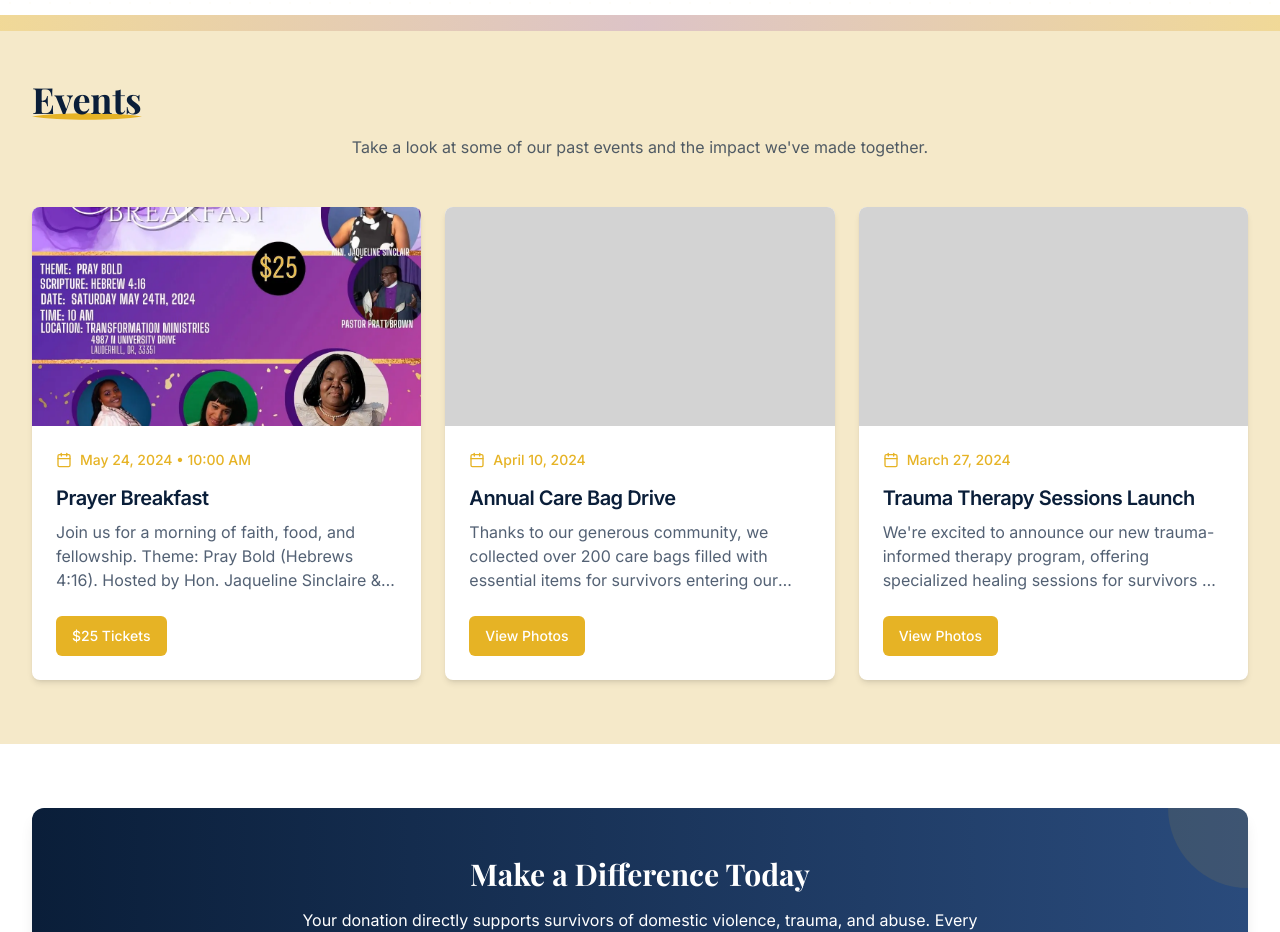
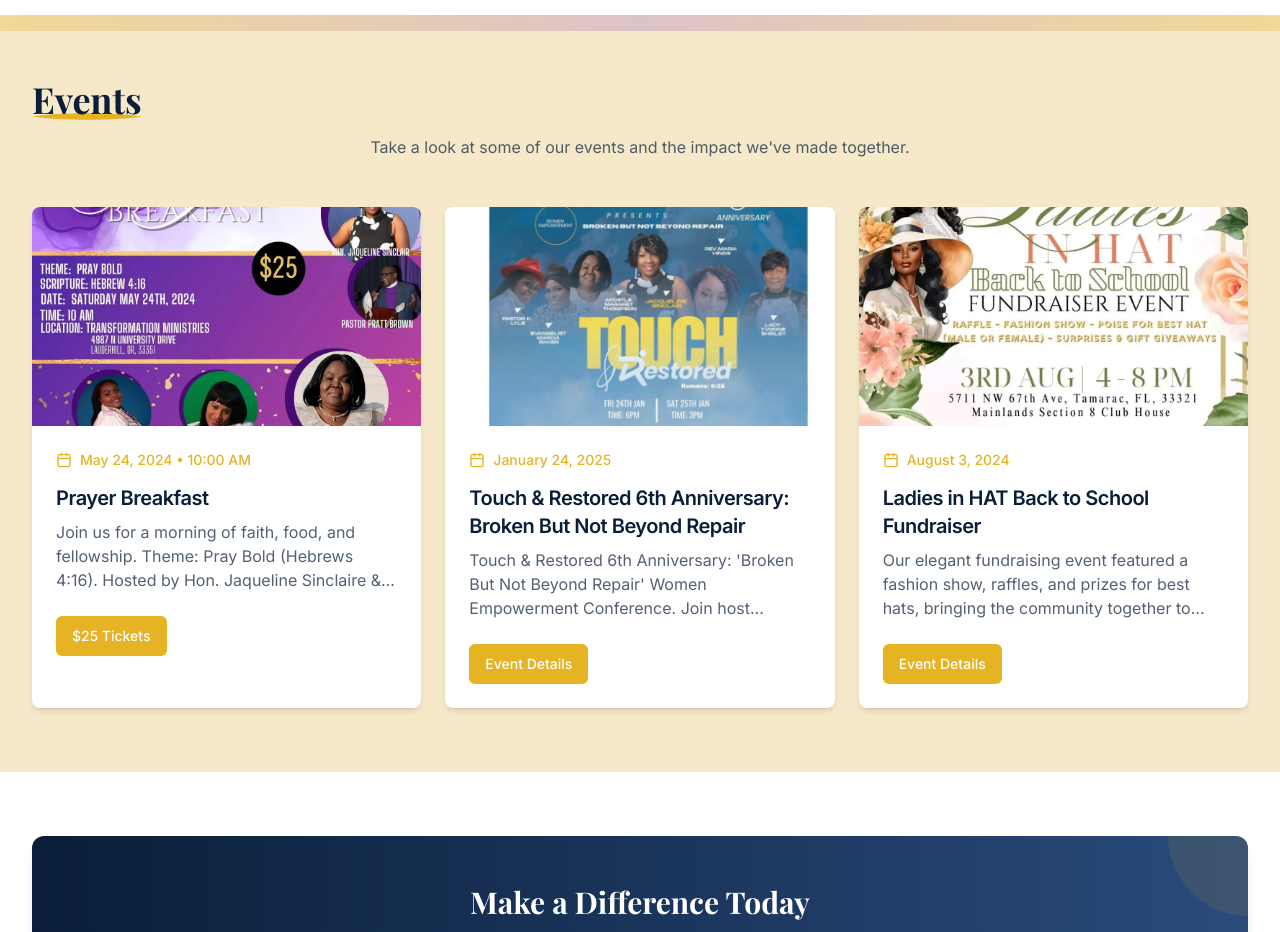
Before and after one commit to RDJ00/tr-inc, a Next.js app: page / in a window 1280 px wide. Shown: the part 2580-3512 px from the top of the page. Built offline with nearby package versions, Linux system fonts and the light colour scheme.

Commit message:
Update homepage events section to feature Prayer Breakfast, Touch & Restored 6th Anniversary, and Ladies in HAT Back to School Fundraiser

```diff
--- a/app/page.tsx
+++ b/app/page.tsx
@@ -278,7 +278,7 @@ export default function Home() {
               Events
             </h2>
             <p className="text-center text-navy/70 max-w-2xl mx-auto mb-12">
-              Take a look at some of our past events and the impact we've made together.
+              Take a look at some of our events and the impact we've made together.
             </p>
             <div className="grid grid-cols-1 sm:grid-cols-2 lg:grid-cols-3 gap-6">
               {[
@@ -292,33 +292,22 @@ export default function Home() {
                   buttonLink: "#",
                 },
                 {
-                  title: "Annual Care Bag Drive",
-                  description: "Thanks to our generous community, we collected over 200 care bags filled with essential items for survivors entering our emergency shelter program.",
-                  image: "/webp/placeholder.webp",
-                  date: "April 10, 2024",
-                  location: "Touch & Restored Office, Lauderhill",
-                  buttonText: "View Photos",
-                  buttonLink: "/events/annual-care-bag-drive",
+                  title: "Touch & Restored 6th Anniversary: Broken But Not Beyond Repair",
+                  description: "Touch & Restored 6th Anniversary: 'Broken But Not Beyond Repair' Women Empowerment Conference. Join host Jacqueline Sinclair, Apostle Margaret Thompson, Rev. Maria Hinds, Lady Yvonne Shirley, Pastor K. Lyle, and Evangelist Marcia Baker for an inspiring celebration of healing and empowerment. Romans 8:28.",
+                  image: "/events/webp/touch-and-restored-flyer.webp",
+                  date: "January 24, 2025",
+                  buttonText: "Event Details",
+                  buttonLink: "#",
                 },
                 {
-                  title: "Trauma Therapy Sessions Launch",
-                  description: "We're excited to announce our new trauma-informed therapy program, offering specialized healing sessions for survivors at no cost.",
-                  image: "/webp/placeholder.webp",
-                  date: "March 27, 2024",
-                  location: "Community Center, Fort Lauderdale",
-                  buttonText: "View Photos",
-                  buttonLink: "/events/trauma-therapy-sessions-launch",
+                  title: "Ladies in HAT Back to School Fundraiser",
+                  description: "Our elegant fundraising event featured a fashion show, raffles, and prizes for best hats, bringing the community together to support children affected by domestic violence. Attendees enjoyed an afternoon of style and philanthropy, with all proceeds providing essential school supplies and resources to help children start the academic year with confidence and the tools needed to succeed.",
+                  image: "/events/webp/ladies-in-hat-flyer.webp",
+                  date: "August 3, 2024",
+                  buttonText: "Event Details",
+                  buttonLink: "#",
                 },
-                {
-                  title: "Partner Spotlight: Local Shelter Collaboration",
-                  description: "Our new partnership with City Shelter expands housing options for survivors, creating a seamless support network across our community.",
-                  image: "/webp/placeholder.webp",
-                  date: "March 15, 2024",
-                  location: "City Shelter, Fort Lauderdale",
-                  buttonText: "View Photos",
-                  buttonLink: "/events/partner-spotlight-local-shelter-collaboration",
-                },
-              ].slice(0, 3).map((event, index) => (
+              ].map((event, index) => (
                 <ProjectCard
                   key={index}
                   title={event.title}
```
